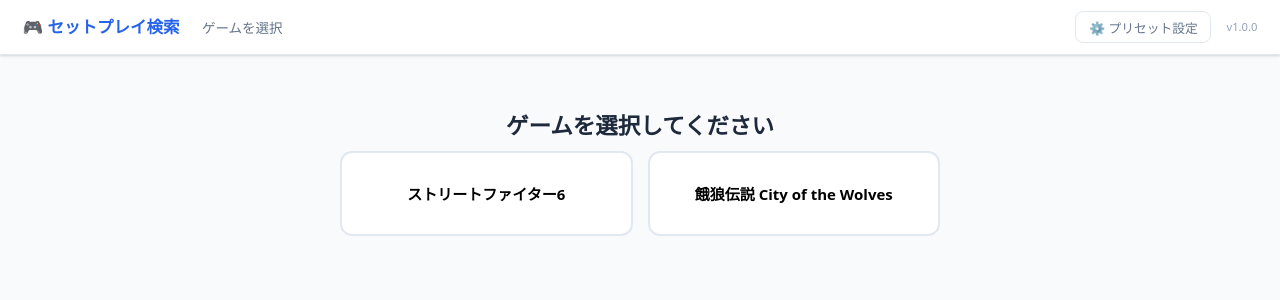
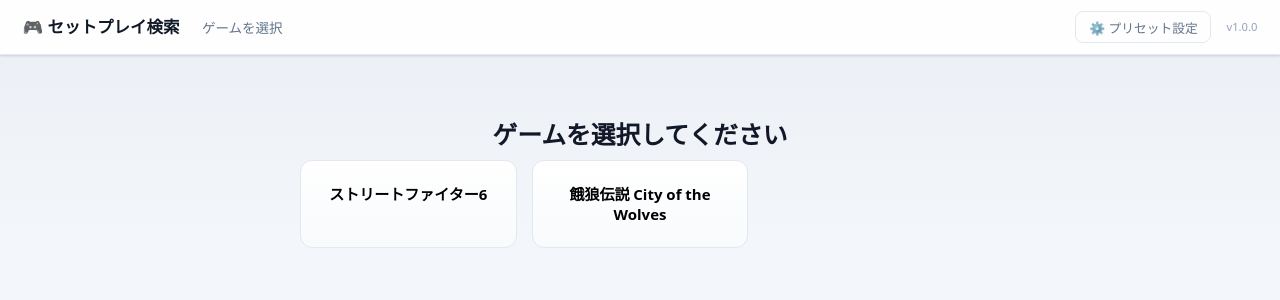
Before and after one commit to hnagaki-oss/setplay-frame-app, a React (Vite) app: page / in a window 1280 px wide. Shown: the top 300 px of the page. Built offline with nearby package versions, Linux system fonts and the light colour scheme.

Commit message:
Refine character card layout

```diff
--- a/src/index.css
+++ b/src/index.css
@@ -2,25 +2,27 @@
    CSS Variables & Reset
    ======================== */
 :root {
-  --primary: #2563eb;
-  --primary-hover: #1d4ed8;
-  --primary-light: #eff6ff;
+  --primary: #1f5eff;
+  --primary-hover: #1846c7;
+  --primary-light: #eef4ff;
+  --accent: #e11d48;
+  --ink: #111827;
   --success: #16a34a;
   --success-light: #f0fdf4;
   --warning: #d97706;
   --warning-light: #fffbeb;
   --danger: #dc2626;
   --danger-light: #fef2f2;
-  --bg: #f8fafc;
+  --bg: #f3f6fb;
   --surface: #ffffff;
   --border: #e2e8f0;
   --border-hover: #cbd5e1;
   --text: #1e293b;
   --text-muted: #64748b;
   --text-light: #94a3b8;
-  --shadow: 0 1px 3px rgba(0,0,0,0.1), 0 1px 2px rgba(0,0,0,0.06);
-  --shadow-md: 0 4px 6px -1px rgba(0,0,0,0.1), 0 2px 4px -1px rgba(0,0,0,0.06);
-  --shadow-lg: 0 10px 15px -3px rgba(0,0,0,0.1), 0 4px 6px -2px rgba(0,0,0,0.05);
+  --shadow: 0 1px 3px rgba(15,23,42,0.10), 0 1px 2px rgba(15,23,42,0.06);
+  --shadow-md: 0 10px 22px -16px rgba(15,23,42,0.45), 0 2px 8px rgba(15,23,42,0.08);
+  --shadow-lg: 0 22px 44px -28px rgba(15,23,42,0.5), 0 8px 18px rgba(15,23,42,0.08);
   --radius: 8px;
   --radius-sm: 4px;
   --radius-lg: 12px;
@@ -28,7 +30,9 @@
   font-size: 15px;
   line-height: 1.6;
   color: var(--text);
-  background: var(--bg);
+  background:
+    linear-gradient(180deg, rgba(15,23,42,0.04), rgba(15,23,42,0) 240px),
+    var(--bg);
   -webkit-font-smoothing: antialiased;
 }
 
@@ -50,18 +54,18 @@
 
 .main-content {
   flex: 1;
-  max-width: 900px;
+  max-width: 1120px;
   width: 100%;
   margin: 0 auto;
-  padding: 1.5rem 1rem 4rem;
+  padding: 1.75rem 1.25rem 4rem;
 }
 
 /* ========================
    Header
    ======================== */
 .header {
-  background: var(--surface);
-  border-bottom: 1px solid var(--border);
+  background: rgba(255,255,255,0.92);
+  border-bottom: 1px solid rgba(226,232,240,0.9);
   padding: 0.75rem 1.5rem;
   display: flex;
   align-items: center;
@@ -71,14 +75,16 @@
   top: 0;
   z-index: 100;
   box-shadow: var(--shadow);
+  backdrop-filter: blur(14px);
 }
 .breadcrumb { flex: 1; min-width: 0; }
 
 .header-title {
   font-size: 1.1rem;
   font-weight: 700;
-  color: var(--primary);
+  color: var(--ink);
   white-space: nowrap;
+  letter-spacing: 0;
 }
 
 .breadcrumb {
@@ -402,22 +408,33 @@
    ======================== */
 .select-view {
   text-align: center;
-  padding: 2rem 1rem;
+  padding: 2.25rem 1rem;
 }
-.select-title { font-size: 1.5rem; margin-bottom: 0.5rem; }
-.select-subtitle { color: var(--text-muted); margin-bottom: 1.5rem; }
+.select-title {
+  font-size: 1.65rem;
+  margin-bottom: 0.35rem;
+  color: var(--ink);
+  font-weight: 750;
+}
+.select-subtitle {
+  color: var(--text-muted);
+  margin-bottom: 1.5rem;
+  font-weight: 600;
+}
 .select-grid {
   display: grid;
   grid-template-columns: repeat(auto-fill, minmax(200px, 1fr));
   gap: 1rem;
-  max-width: 600px;
+  max-width: 680px;
   margin: 0 auto;
 }
 .select-card {
-  background: var(--surface);
-  border: 2px solid var(--border);
+  background:
+    linear-gradient(180deg, rgba(255,255,255,0.98), rgba(248,250,252,0.96)),
+    var(--surface);
+  border: 1px solid var(--border);
   border-radius: var(--radius-lg);
-  padding: 2rem 1rem;
+  padding: 1.5rem 1rem;
   text-align: center;
   transition: all 0.2s;
   display: flex;
@@ -427,8 +444,10 @@
 }
 .select-card:hover {
   border-color: var(--primary);
-  background: var(--primary-light);
-  box-shadow: var(--shadow-md);
+  background:
+    linear-gradient(180deg, rgba(238,244,255,0.95), rgba(255,255,255,0.98)),
+    var(--surface);
+  box-shadow: var(--shadow-lg);
   transform: translateY(-2px);
 }
 .select-card-name { font-size: 1rem; font-weight: 600; }
@@ -452,13 +471,13 @@
 
 .char-grid {
   display: grid;
-  grid-template-columns: repeat(auto-fill, minmax(132px, 1fr));
-  gap: 0.75rem;
+  grid-template-columns: repeat(auto-fill, minmax(140px, 1fr));
+  gap: 0.85rem;
   margin-bottom: 1.25rem;
 }
 
 .char-card {
-  background: var(--surface);
+  background: linear-gradient(180deg, #ffffff 0%, #f8fafc 100%);
   border: 1px solid var(--border);
   border-radius: var(--radius);
   overflow: hidden;
@@ -500,7 +519,7 @@
 
 .char-avatar {
   width: 100%;
-  aspect-ratio: 4 / 5;
+  aspect-ratio: 1 / 1;
   border-radius: 0;
   display: flex;
   align-items: center;
@@ -512,14 +531,16 @@
   text-shadow: 0 1px 2px rgba(0,0,0,0.25);
   overflow: hidden;
   border-bottom: 1px solid var(--border);
+  background-image:
+    radial-gradient(circle at 50% 10%, rgba(255,255,255,0.42), rgba(255,255,255,0.08) 48%, rgba(15,23,42,0.18) 100%);
 }
 
 .char-avatar-img {
   width: 100%;
   height: 100%;
   display: block;
-  object-fit: cover;
-  object-position: top center;
+  object-fit: contain;
+  object-position: center;
 }
 
 .char-card-name {
@@ -541,6 +562,7 @@
 .char-card-actions {
   display: flex;
   border-top: 1px solid var(--border);
+  background: rgba(255,255,255,0.8);
 }
 .char-action-btn {
   flex: 1;
@@ -565,7 +587,7 @@
 
 @media (max-width: 480px) {
   .char-grid {
-    grid-template-columns: repeat(auto-fill, minmax(108px, 1fr));
+    grid-template-columns: repeat(auto-fill, minmax(112px, 1fr));
     gap: 0.6rem;
   }
 }
```
